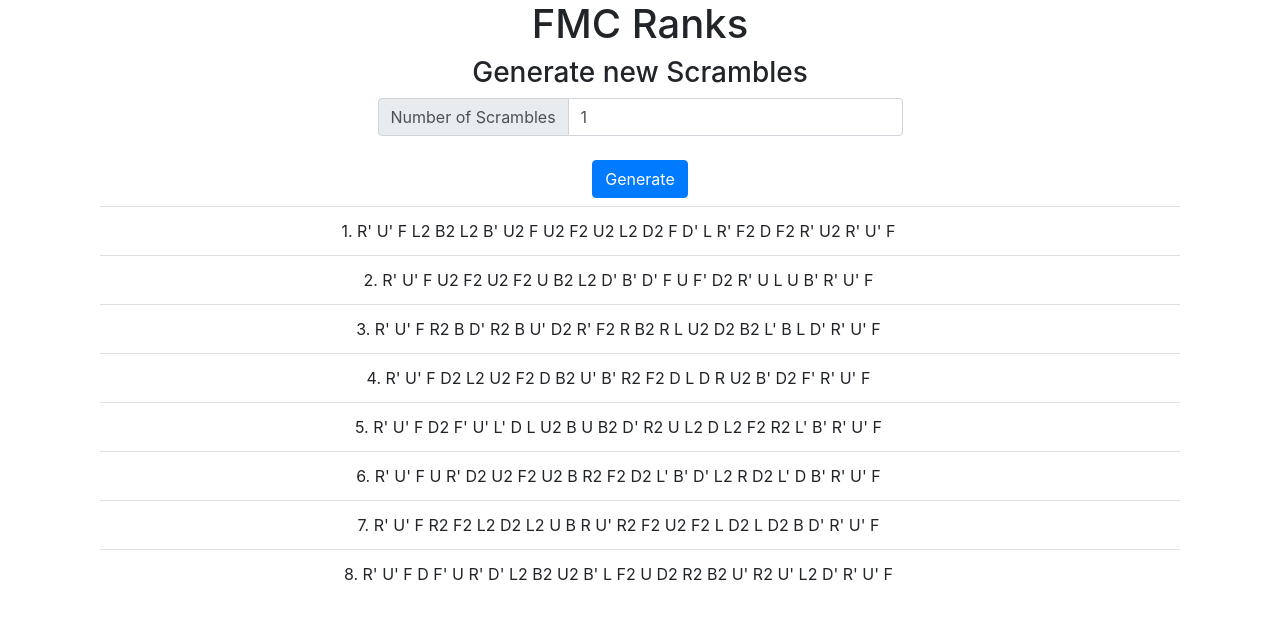
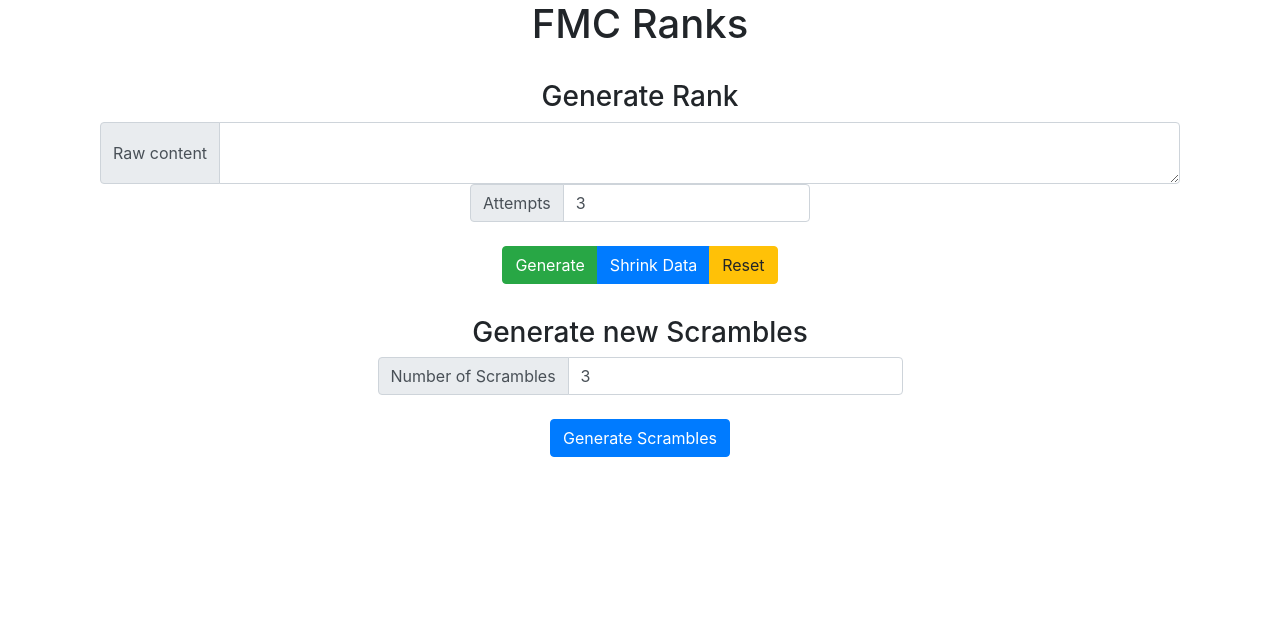
Before and after one commit to campos20/fmc-ranks, a React (Create React App) app: page / in a window 1280 px wide. Shown: the top 618 px of the page. Built offline with nearby package versions, Linux system fonts and the light colour scheme.

Commit message:
Add GenerateScrambles

```diff
--- a/src/App.js
+++ b/src/App.js
@@ -1,6 +1,7 @@
 import React from "react";
 import "./App.css";
 import GenerateScrambles from "./components/GenerateScrambles";
+import GenerateRank from "./components/GenerateRank";
 
 function App() {
   return (
@@ -11,6 +12,13 @@ function App() {
             <h1>FMC Ranks</h1>
           </div>
         </div>
+        <br />
+        <div className="row">
+          <div className="col-12">
+            <GenerateRank />
+          </div>
+        </div>
+        <br />
         <div className="row">
           <div className="col-12">
             <GenerateScrambles />
--- /dev/null
+++ b/src/components/GenerateRank.jsx
@@ -0,0 +1,84 @@
+import React, { Component } from "react";
+
+class GenerateRank extends Component {
+  state = { attempts: 3, content: "" };
+
+  handleAttemptsChange = (e) => {
+    this.setState({ ...this.state, attempts: e.target.value });
+  };
+
+  handleContentChange = (e) => {
+    this.setState({ ...this.state, content: e.target.value });
+  };
+
+  render() {
+    return (
+      <div className="container">
+        <div className="row">
+          <div className="col-12">
+            <h3>Generate Rank</h3>
+          </div>
+        </div>
+        <form>
+          <div className="row">
+            <div className="col-12">
+              <div className="input-group">
+                <div className="input-group-prepend">
+                  <span className="input-group-text">Raw content</span>
+                </div>
+                <textarea
+                  className="form-control"
+                  value={this.state.content}
+                  onChange={this.handleContentChange}
+                  required
+                ></textarea>
+              </div>
+            </div>
+          </div>
+          <div className="row justify-content-center">
+            <div className="col-4">
+              <div className="input-group mb-3">
+                <div className="input-group-prepend">
+                  <span className="input-group-text">Attempts</span>
+                </div>
+                <input
+                  type="number"
+                  className="form-control"
+                  required
+                  value={this.state.attempts}
+                  onChange={(e) => this.handleAttemptsChange(e)}
+                  min={1}
+                />
+              </div>
+              <div className="btn-group m-2" role="group">
+                <button
+                  type="submit"
+                  className="btn btn-group btn-success"
+                  onClick={this.handleClick}
+                >
+                  Generate
+                </button>
+                <button
+                  type="button"
+                  className="btn btn-group btn-primary"
+                  onClick={this.handleClick}
+                >
+                  Shrink Data
+                </button>
+                <button
+                  type="reset"
+                  className="btn btn-group btn-warning"
+                  onClick={this.handleClick}
+                >
+                  Reset
+                </button>
+              </div>
+            </div>
+          </div>
+        </form>
+      </div>
+    );
+  }
+}
+
+export default GenerateRank;
--- a/src/components/GenerateScrambles.jsx
+++ b/src/components/GenerateScrambles.jsx
@@ -4,17 +4,8 @@ import { ScrambleDisplay } from "scramble-display";
 
 class GenerateScrambles extends Component {
   state = {
-    scrambles: [
-      "R' U' F L2 B2 L2 B' U2 F U2 F2 U2 L2 D2 F D' L R' F2 D F2 R' U2 R' U' F",
-      "R' U' F U2 F2 U2 F2 U B2 L2 D' B' D' F U F' D2 R' U L U B' R' U' F",
-      "R' U' F R2 B D' R2 B U' D2 R' F2 R B2 R L U2 D2 B2 L' B L D' R' U' F",
-      "R' U' F D2 L2 U2 F2 D B2 U' B' R2 F2 D L D R U2 B' D2 F' R' U' F",
-      "R' U' F D2 F' U' L' D L U2 B U B2 D' R2 U L2 D L2 F2 R2 L' B' R' U' F",
-      "R' U' F U R' D2 U2 F2 U2 B R2 F2 D2 L' B' D' L2 R D2 L' D B' R' U' F",
-      "R' U' F R2 F2 L2 D2 L2 U B R U' R2 F2 U2 F2 L D2 L D2 B D' R' U' F",
-      "R' U' F D F' U R' D' L2 B2 U2 B' L F2 U D2 R2 B2 U' R2 U' L2 D' R' U' F",
-    ],
-    numberOfScrambles: 1,
+    scrambles: [],
+    numberOfScrambles: 3,
     loading: false,
     error: "",
   };
@@ -76,7 +67,7 @@ class GenerateScrambles extends Component {
                 className="btn btn-group btn-primary"
                 onClick={this.handleClick}
               >
-                Generate
+                Generate Scrambles
               </button>
             </div>
           </div>
```
